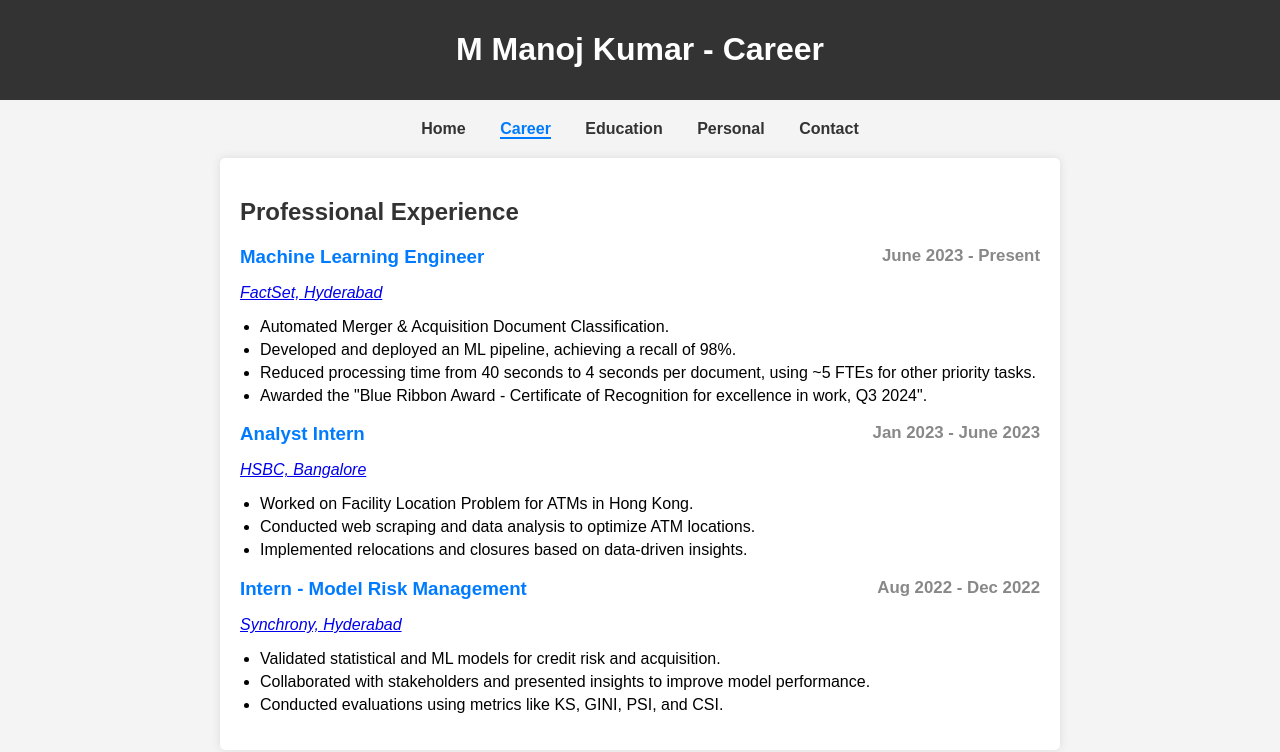
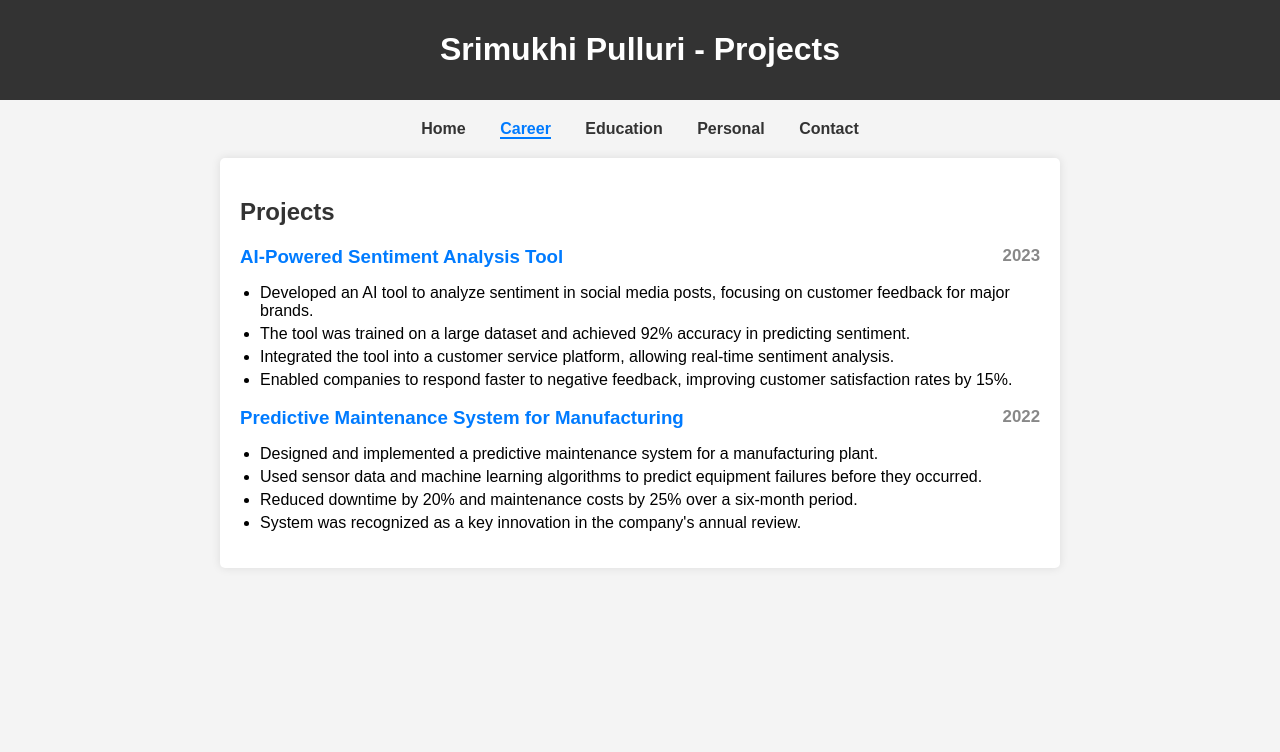
Before and after one commit to srimukhipulluri/srimukhipulluri.github.io, a plain HTML site: page career.html in a window 1280 px wide. Drawn offline with Linux system fonts and the light colour scheme.

Commit message:
Update career.html

```diff
--- a/career.html
+++ b/career.html
@@ -3,7 +3,7 @@
 <head>
     <meta charset="UTF-8">
     <meta name="viewport" content="width=device-width, initial-scale=1.0">
-    <title>M Manoj Kumar - Career</title>
+    <title>Srimukhi Pulluri - Projects</title>
     <style>
         body {
             font-family: Arial, sans-serif;
@@ -70,7 +70,7 @@
 </head>
 <body>
     <header>
-        <h1>M Manoj Kumar - Career</h1>
+        <h1>Srimukhi Pulluri - Projects</h1>
     </header>
     <nav>
         <a href="index.html">Home</a>
@@ -80,37 +80,26 @@
         <a href="contact.html">Contact</a>
     </nav>
     <section>
-        <h2>Professional Experience</h2>
+        <h2>Projects</h2>
 
         <h3>
-            Machine Learning Engineer <span class="date">June 2023 - Present</span>
+            AI-Powered Sentiment Analysis Tool <span class="date">2023</span>
         </h3>
-        <p class="company"><a href="https://www.factset.com" target="_blank">FactSet, Hyderabad</a></p>
         <ul>
-            <li>Automated Merger & Acquisition Document Classification.</li>
-            <li>Developed and deployed an ML pipeline, achieving a recall of 98%.</li>
-            <li>Reduced processing time from 40 seconds to 4 seconds per document, using ~5 FTEs for other priority tasks.</li>
-            <li>Awarded the "Blue Ribbon Award - Certificate of Recognition for excellence in work, Q3 2024".</li>
+            <li>Developed an AI tool to analyze sentiment in social media posts, focusing on customer feedback for major brands.</li>
+            <li>The tool was trained on a large dataset and achieved 92% accuracy in predicting sentiment.</li>
+            <li>Integrated the tool into a customer service platform, allowing real-time sentiment analysis.</li>
+            <li>Enabled companies to respond faster to negative feedback, improving customer satisfaction rates by 15%.</li>
         </ul>
 
         <h3>
-            Analyst Intern <span class="date">Jan 2023 - June 2023</span>
+            Predictive Maintenance System for Manufacturing <span class="date">2022</span>
         </h3>
-        <p class="company"><a href="https://www.hsbc.com" target="_blank">HSBC, Bangalore</a></p>
         <ul>
-            <li>Worked on Facility Location Problem for ATMs in Hong Kong.</li>
-            <li>Conducted web scraping and data analysis to optimize ATM locations.</li>
-            <li>Implemented relocations and closures based on data-driven insights.</li>
-        </ul>
-
-        <h3>
-            Intern - Model Risk Management <span class="date">Aug 2022 - Dec 2022</span>
-        </h3>
-        <p class="company"><a href="https://www.synchrony.com" target="_blank">Synchrony, Hyderabad</a></p>
-        <ul>
-            <li>Validated statistical and ML models for credit risk and acquisition.</li>
-            <li>Collaborated with stakeholders and presented insights to improve model performance.</li>
-            <li>Conducted evaluations using metrics like KS, GINI, PSI, and CSI.</li>
+            <li>Designed and implemented a predictive maintenance system for a manufacturing plant.</li>
+            <li>Used sensor data and machine learning algorithms to predict equipment failures before they occurred.</li>
+            <li>Reduced downtime by 20% and maintenance costs by 25% over a six-month period.</li>
+            <li>System was recognized as a key innovation in the company's annual review.</li>
         </ul>
 
     </section>
```
